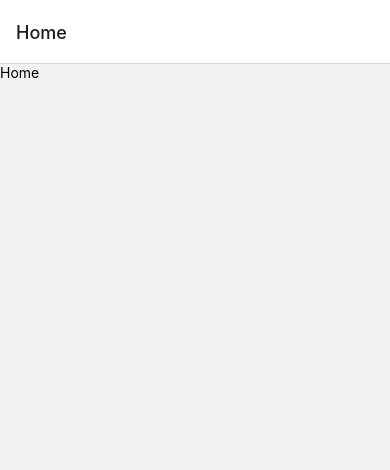
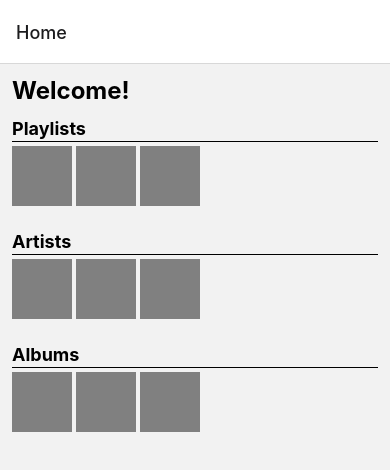
Before and after one commit to tchesa/expo-music-player-app, a React Native app: screen /Home in a window 390 px wide. Shown: the top 470 px of the page. Built offline with nearby package versions, Linux system fonts and the light colour scheme.

Commit message:
home screen

```diff
--- /dev/null
+++ b/src/components/asset-square-button.tsx
@@ -0,0 +1,30 @@
+import { Image, TouchableOpacity, View } from "react-native";
+
+type Props = {
+  // image: string;
+  onPress?: () => void;
+};
+
+const SIZE = 60;
+
+const AssetSquareButton = ({
+  // image,
+  onPress,
+}: Props) => {
+  return (
+    <TouchableOpacity onPress={onPress}>
+      <View style={{ width: SIZE, height: SIZE, backgroundColor: "gray" }} />
+      {/* <Image source={{ uri: image }} style={{ width: SIZE, height: SIZE }} /> */}
+    </TouchableOpacity>
+  );
+};
+
+const Skeleton = () => {
+  return (
+    <View style={{ width: SIZE, height: SIZE, backgroundColor: "gray" }} />
+  );
+};
+
+AssetSquareButton.Skeleton = Skeleton;
+
+export default AssetSquareButton;
--- /dev/null
+++ b/src/components/section-header.tsx
@@ -0,0 +1,31 @@
+import { StyleProp, Text, View, ViewStyle } from "react-native";
+
+type Props = {
+  title: string;
+  style?: StyleProp<ViewStyle>;
+};
+
+const SectionHeader = ({ title, style }: Props) => {
+  return (
+    <View
+      style={[
+        style,
+        {
+          borderBottomWidth: 1,
+        },
+      ]}
+    >
+      <Text
+        style={{
+          fontSize: 18,
+          fontWeight: "bold",
+          lineHeight: 24,
+        }}
+      >
+        {title}
+      </Text>
+    </View>
+  );
+};
+
+export default SectionHeader;
--- a/src/navigation/home.tsx
+++ b/src/navigation/home.tsx
@@ -1,9 +1,80 @@
 import { Text, View } from "react-native";
+import SectionHeader from "../components/section-header";
+import AssetSquareButton from "../components/asset-square-button";
+import { NativeStackScreenProps } from "@react-navigation/native-stack";
+import { RootStackParamList } from ".";
 
-const Home = () => {
+type Props = NativeStackScreenProps<RootStackParamList, "Home">;
+
+const Home = ({ navigation }: Props) => {
   return (
-    <View>
-      <Text>Home</Text>
+    <View style={{ flex: 1, padding: 12 }}>
+      <Text
+        style={{
+          fontSize: 24,
+          fontWeight: "bold",
+          marginBottom: 12,
+        }}
+      >
+        Welcome!
+      </Text>
+      <View style={{ marginBottom: 24 }}>
+        <SectionHeader style={{ marginBottom: 4 }} title="Playlists" />
+        <View
+          style={{
+            flexDirection: "row",
+            columnGap: 4,
+          }}
+        >
+          <AssetSquareButton
+            onPress={() => navigation.navigate("Playlist", { id: "1" })}
+          />
+          <AssetSquareButton
+            onPress={() => navigation.navigate("Playlist", { id: "1" })}
+          />
+          <AssetSquareButton
+            onPress={() => navigation.navigate("Playlist", { id: "1" })}
+          />
+        </View>
+      </View>
+      <View style={{ marginBottom: 24 }}>
+        <SectionHeader style={{ marginBottom: 4 }} title="Artists" />
+        <View
+          style={{
+            flexDirection: "row",
+            columnGap: 4,
+          }}
+        >
+          <AssetSquareButton
+            onPress={() => navigation.navigate("Artist", { id: "1" })}
+          />
+          <AssetSquareButton
+            onPress={() => navigation.navigate("Artist", { id: "1" })}
+          />
+          <AssetSquareButton
+            onPress={() => navigation.navigate("Artist", { id: "1" })}
+          />
+        </View>
+      </View>
+      <View style={{ marginBottom: 24 }}>
+        <SectionHeader style={{ marginBottom: 4 }} title="Albums" />
+        <View
+          style={{
+            flexDirection: "row",
+            columnGap: 4,
+          }}
+        >
+          <AssetSquareButton
+            onPress={() => navigation.navigate("Album", { id: "1" })}
+          />
+          <AssetSquareButton
+            onPress={() => navigation.navigate("Album", { id: "1" })}
+          />
+          <AssetSquareButton
+            onPress={() => navigation.navigate("Album", { id: "1" })}
+          />
+        </View>
+      </View>
     </View>
   );
 };
```
Also changed, not shown: 1 other file (tests, documents, lock files or other folders).
